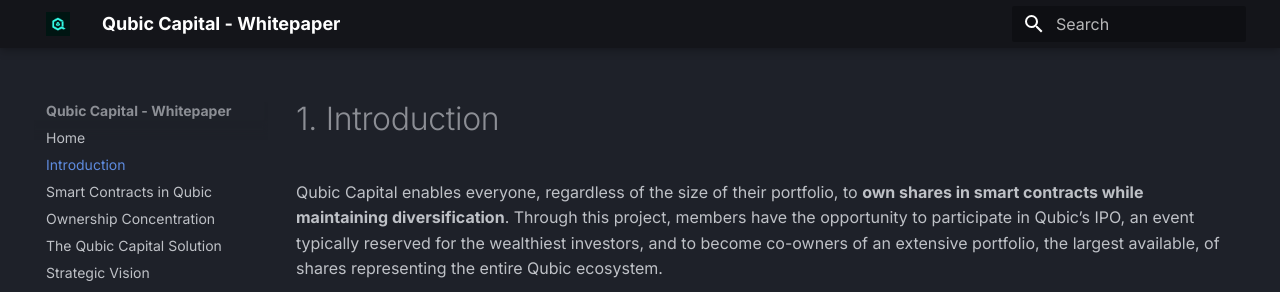
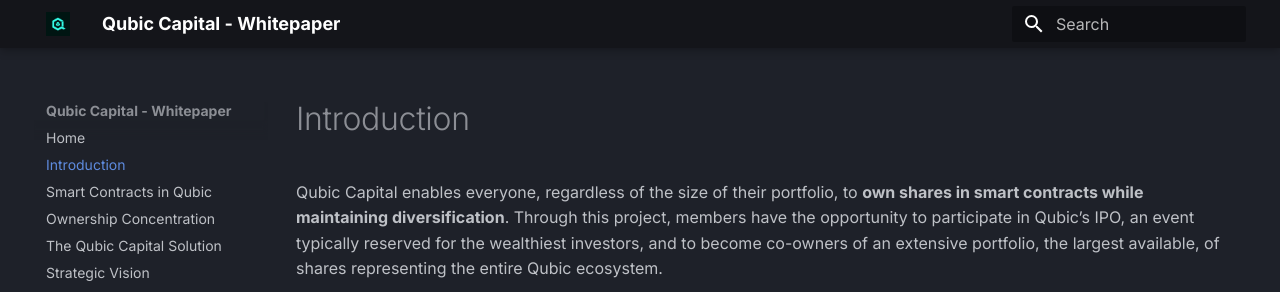
Before and after one commit to HermanToothrot10/qubic-capital-whitepaper, an MkDocs documentation site: the page built from docs/01-introduction.md, in a window 1280 px wide. Shown: the top 292 px of the page. Built offline with MkDocs 1.6.1 and Material for MkDocs 9.7.7, drawn with Linux system fonts in a browser that asks for light colours.

Commit message:
Update 01-introduction.md

```diff
--- a/docs/01-introduction.md
+++ b/docs/01-introduction.md
@@ -1,4 +1,4 @@
-# 1. Introduction
+# Introduction
 
 Qubic Capital enables everyone, regardless of the size of their portfolio, to **own shares in smart contracts while maintaining diversification**. Through this project, members have the opportunity to participate in Qubic’s IPO, an event typically reserved for the wealthiest investors, and to become co-owners of an extensive portfolio, the largest available, of shares representing the entire Qubic ecosystem.
 
```
